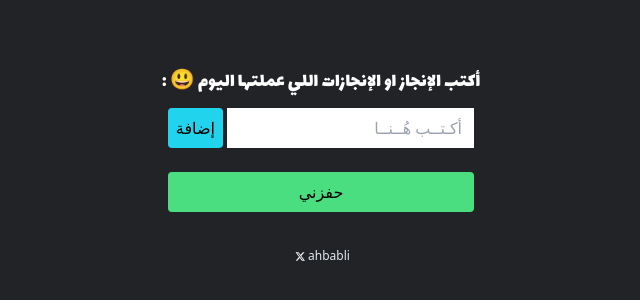
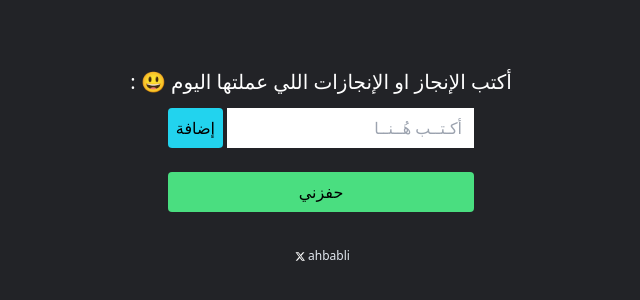
Before and after one commit to ahbabli/Motivation, a plain HTML site: page index.html in a window 1280 px wide. Shown: the part 108-408 px from the top of the page, without its empty margins (319-959 px from the left). Drawn offline with nearby package versions, Linux system fonts and the light colour scheme.

Commit message:
Update main.css

```diff
--- a/main.css
+++ b/main.css
@@ -1,5 +1,7 @@
 html{
     background-color: #222327;
+    font-family: 'Tajawal', sans-serif;
+
 
 }
 body{
@@ -9,7 +11,7 @@ body{
    /* overflow: hidden; */
 }
 h1,h3,ul,h2{
-  font-family: "Lalezar", system-ui;
+/*   font-family: "Lalezar", system-ui; */
 }
 h3{
     display: none;
```
